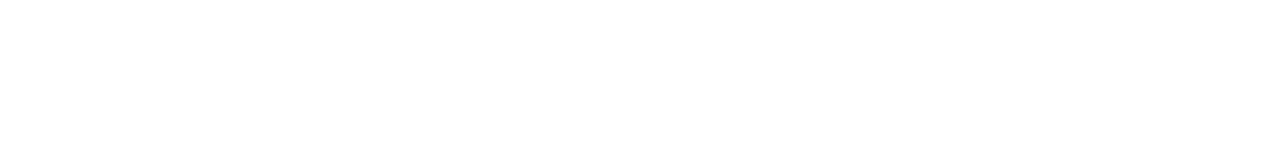
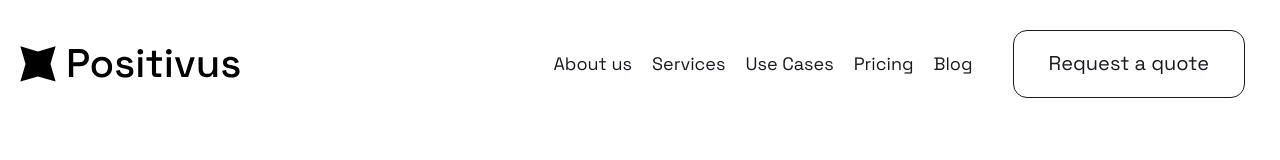
Before and after one commit to uniquesabyrka/positivus, a website: page index.html in a window 1280 px wide. Drawn offline with nearby package versions, Linux system fonts and the light colour scheme; files that its build step writes are made by us from their sources.

Commit message:
feat: add header section

```diff
--- a/index.html
+++ b/index.html
@@ -6,5 +6,49 @@
     <title>Positivus</title>
     <link rel="stylesheet" href="./styles/main.css" />
   </head>
-  <body></body>
+  <body>
+    <header class="header">
+      <div class="header__inner container">
+        <a class="header__logo logo" href="/">
+          <img
+            class="logo__image"
+            src="./assets/images/logo.svg"
+            alt="Positivus"
+            width="220"
+            height="36"
+            loading="lazy"
+          />
+        </a>
+        <nav class="header__menu hidden-mobile">
+          <ul class="header__menu-list">
+            <li class="header__menu-item">
+              <a class="header__menu-link" href="/">About us</a>
+            </li>
+            <li class="header__menu-item">
+              <a class="header__menu-link" href="/">Services</a>
+            </li>
+            <li class="header__menu-item">
+              <a class="header__menu-link" href="/">Use Cases</a>
+            </li>
+            <li class="header__menu-item">
+              <a class="header__menu-link" href="/">Pricing</a>
+            </li>
+            <li class="header__menu-item">
+              <a class="header__menu-link" href="/">Blog</a>
+            </li>
+          </ul>
+        </nav>
+        <button class="header__button button button--transparent hidden-mobile" type="button">
+          Request a quote
+        </button>
+        <button
+          class="header__burger-button burger-button visible-mobile"
+          type="button"
+          onclick="mobileOverlay.showModal()"
+        >
+          <span class="visually-hidden">Open navigation menu</span>
+        </button>
+      </div>
+    </header>
+  </body>
 </html>
```
